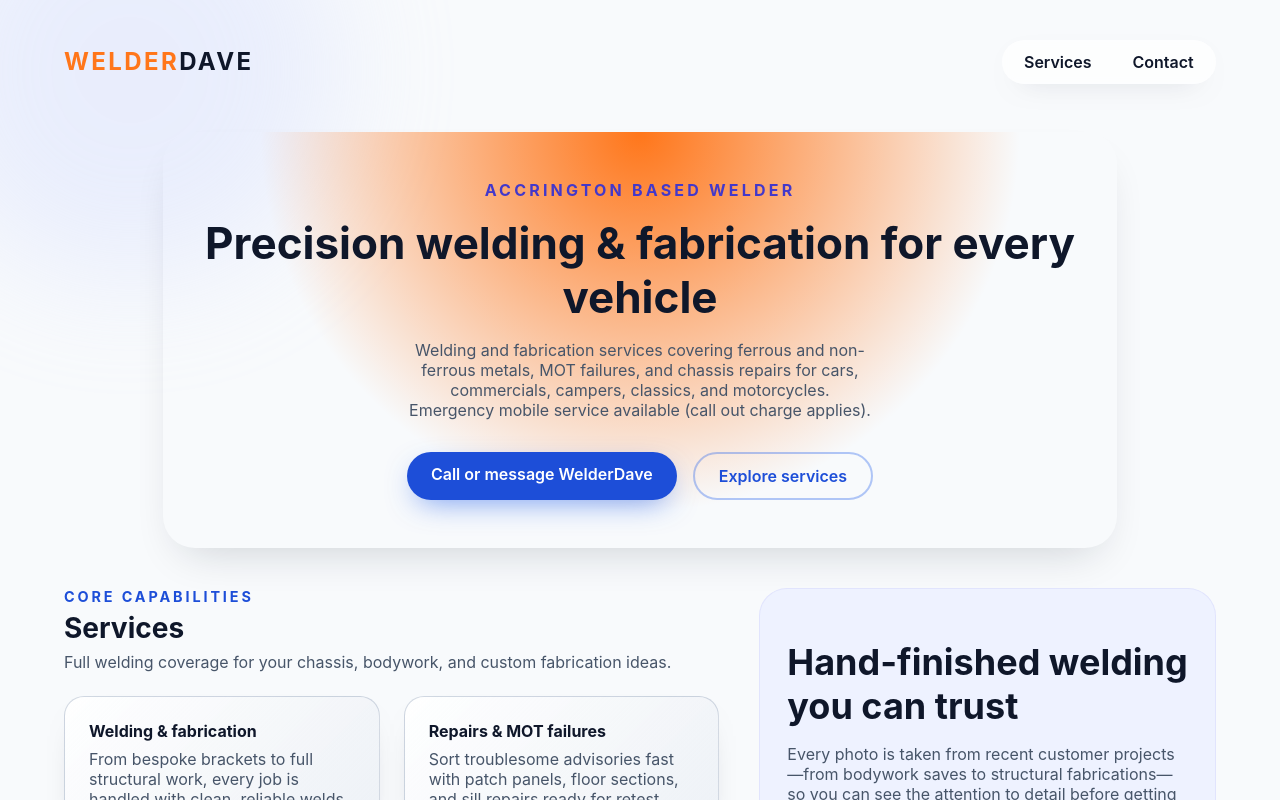
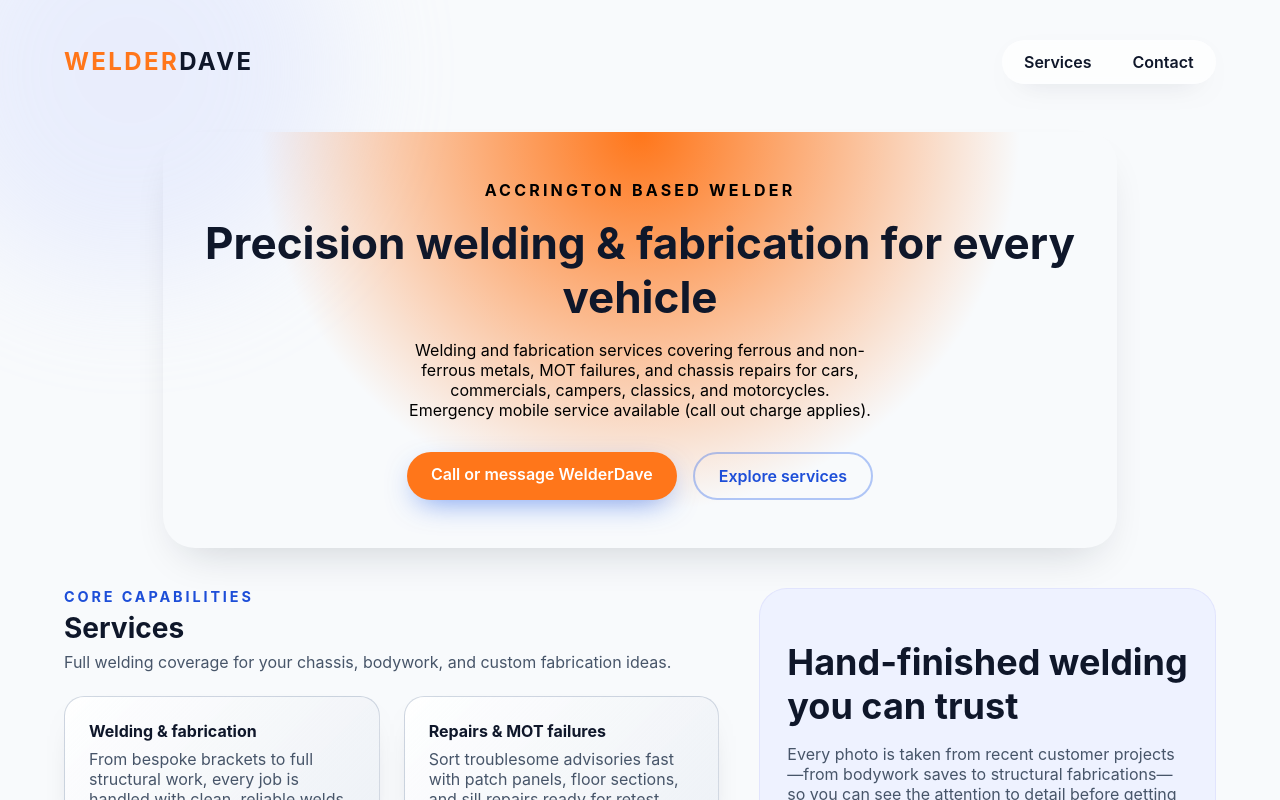
Before and after one commit to jenkinchris11/WelderDave, a Vue app in the folder vue-netlify/: page / in a window 1280 px wide. Shown: the top 800 px of the page. Built offline with nearby package versions, Linux system fonts and the light colour scheme.

Commit message:
Update HeroSection.vue

```diff
--- a/vue-netlify/src/components/HeroSection.vue
+++ b/vue-netlify/src/components/HeroSection.vue
@@ -27,7 +27,7 @@
   font-weight: 700;
   text-transform: uppercase;
   letter-spacing: 0.2em;
-  color: #4338ca;
+  color: black;
 }
 
 h2 {
@@ -38,7 +38,7 @@ h2 {
 .lede {
   margin: 1rem auto 2rem;
   max-width: 46ch;
-  color: #475569;
+  color: black;
 }
 
 .hero__actions {
@@ -58,7 +58,7 @@ h2 {
 }
 
 .primary {
-  background-color: #1d4ed8;
+  background-color: #FF761A;
   color: white;
   box-shadow: 0 10px 30px -10px rgba(37, 99, 235, 0.7);
 }
```
